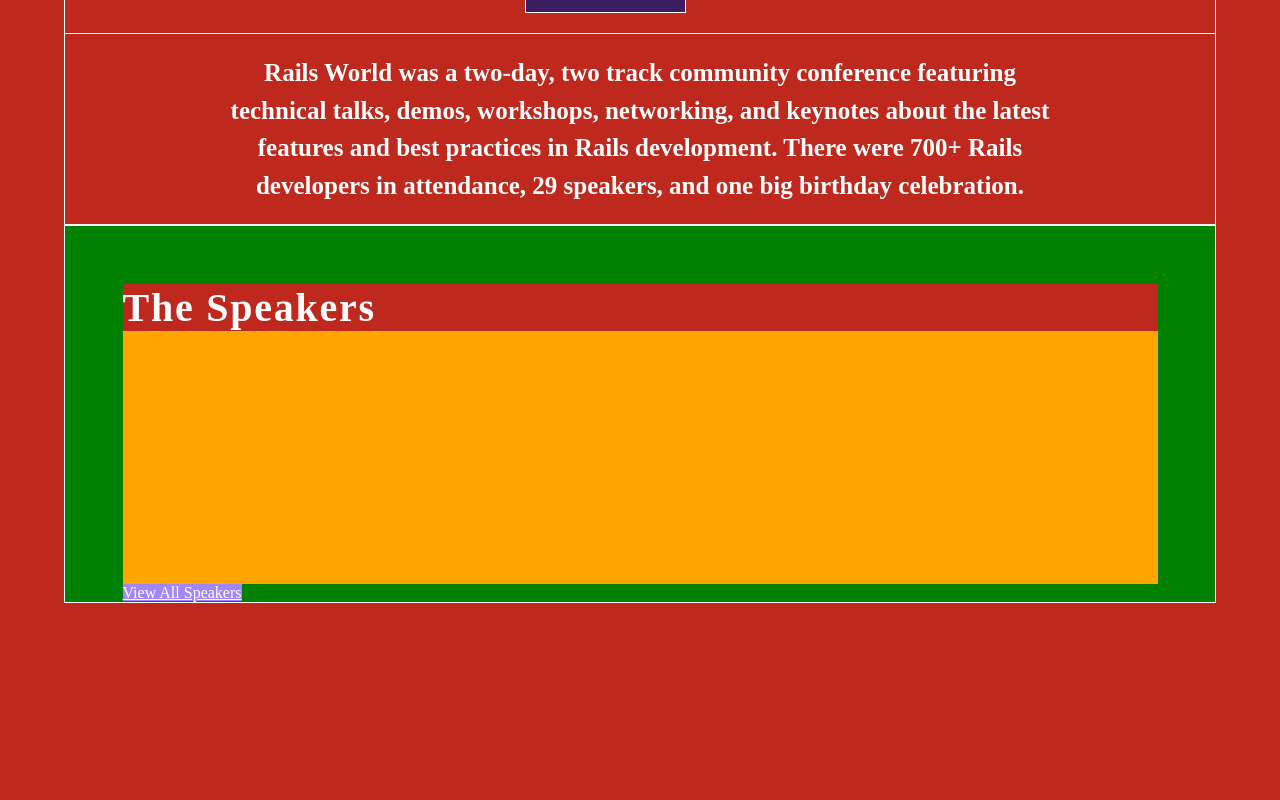
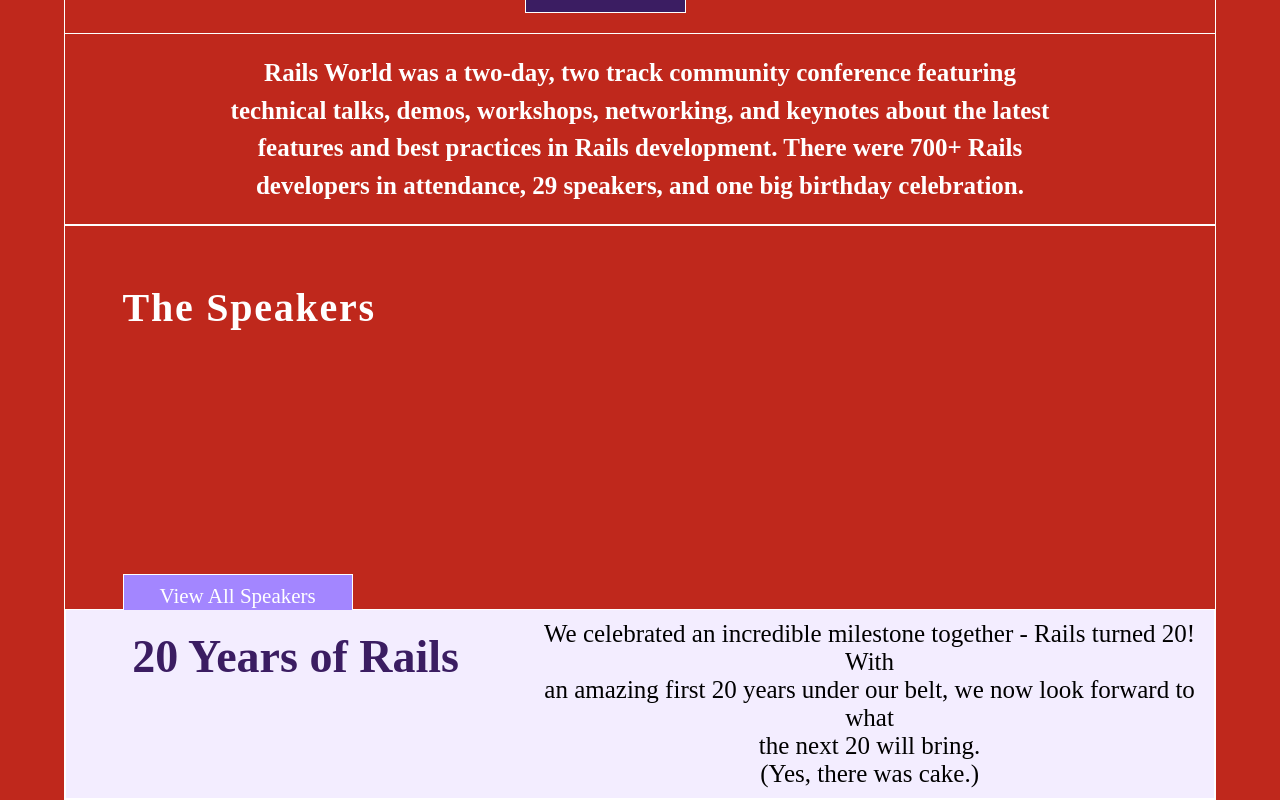
Before and after one commit to KipletingEdwin/Rails-World-2023-Amsterdam, a React (Vite) app: page / in a window 1280 px wide. Shown: the part 513-1313 px from the top of the page. Before the commit the page ends 1116 px from the top, so only its background shows below. Built offline with nearby package versions, Linux system fonts and the light colour scheme; a web font is replaced by a local one.

Commit message:
style 20 years of rails section

```diff
--- a/src/components/Speakers/Speakers.jsx
+++ b/src/components/Speakers/Speakers.jsx
@@ -10,6 +10,17 @@
       <div className={styles.allSpeakers}>
       </div>
       <a href=""> View All Speakers </a>
+      <div className={styles.yearsOfRails}>
+        <div className={styles.years20}>
+          <h2> 20 Years of Rails </h2>
+        </div>
+        <div className={styles.description}>
+          <p> We celebrated an incredible milestone together - Rails turned 20! With<br />
+             an amazing first 20 years under our belt, we now look forward to what <br />
+             the next 20 will bring.<br />
+             (Yes, there was cake.) </p>
+        </div>
+      </div>
     </section>
   );
 }
--- a/src/components/Speakers/Speakers.module.css
+++ b/src/components/Speakers/Speakers.module.css
@@ -1,12 +1,12 @@
 .container{
     margin: 0px 5%;
     border: 1px solid white;
-    background-color: green;
+    /* background-color: green; */
     /* height: 400px; */
 }
 
 .speakersContainer{
-    background-color: orange;
+    /* background-color: orange; */
     margin: 5% 5% 0% 5%;
     height: 300px;
 }
@@ -20,8 +20,47 @@
 }
 
 .container a{
-    background-color: yellow;
+    /* background-color: yellow; */
     margin: 0px 5%;
     color: white;
     background-color: #A386FF;
+    padding: 9px 36px;
+    border: 1px solid white;
+    text-decoration: none;
+    font-size: 21px;
 }
+
+.yearsOfRails{
+    /* background-color: #F3EDFF !important; */
+    border: 1px solid white;
+    display: flex;
+}
+
+.years20{
+    /* background-color: green; */
+    width: 40%;
+    text-align: center;
+    background-color: #F3EDFF;
+}
+
+.years20 h2{
+    color: #3B1D62;
+    background-color: #F3EDFF;
+    padding: 20px;
+    font-size: 46px;
+}
+
+.description{
+    /* background-color: aqua; */
+    text-align: center;
+    width: 60%;
+}
+
+.description p{
+    /* color: #BF281C; */
+    padding: 10px;
+    /* background-color: yellow; */
+    font-size: 25px;
+    font-weight: 500;
+    background-color: #F3EDFF;
+}
```
